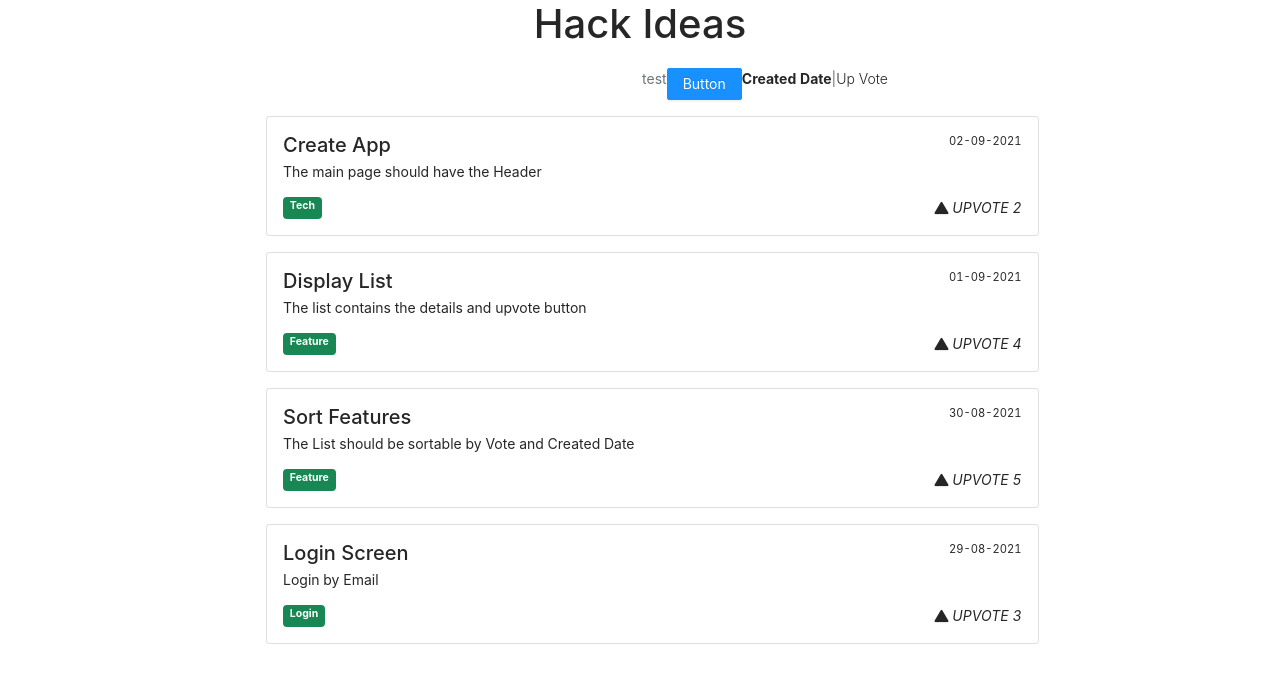
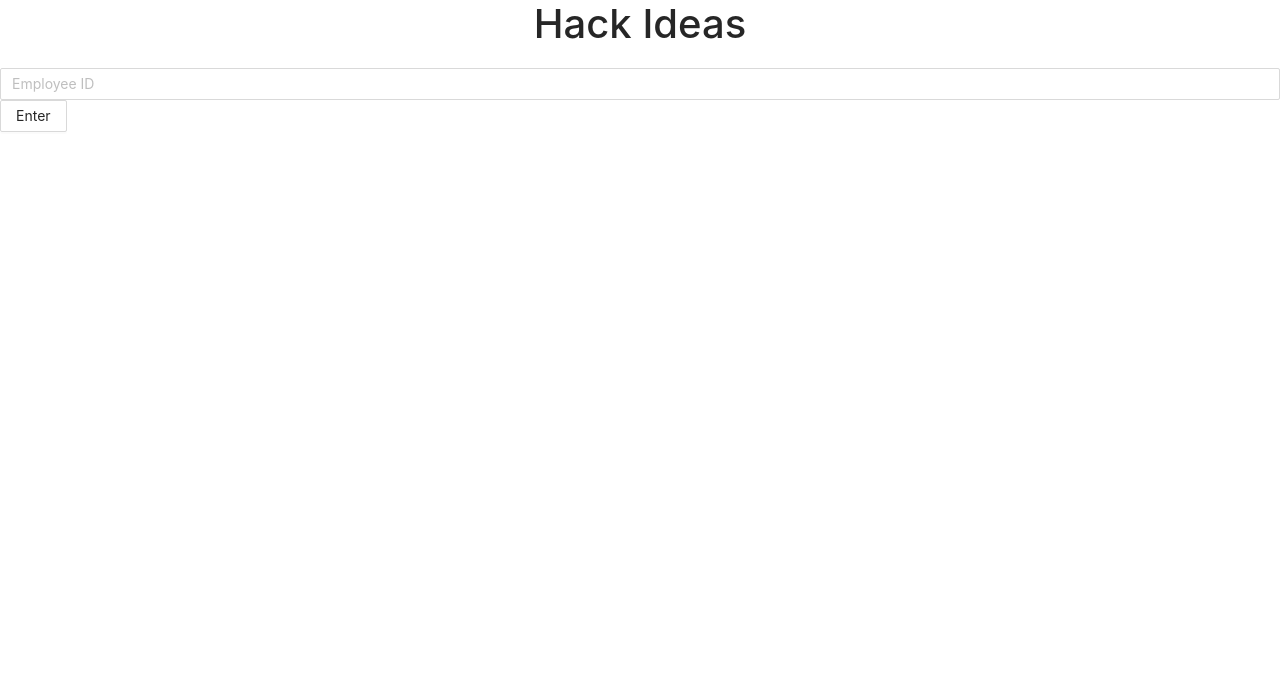
Before and after one commit to Hashim14/Hack_Ideas, a React (Create React App) app: page / in a window 1280 px wide. Shown: the top 682 px of the page. Built offline with nearby package versions, Linux system fonts and the light colour scheme.

Commit message:
-Login Page prototype

```diff
--- a/src/App.js
+++ b/src/App.js
@@ -1,16 +1,15 @@
 import React from "react";
 import List from "./Components/list";
-
+import LoginPage from "./Components/loginPage";
 
 function App() {
   return (
     <div className="App">
       <div className="d-flex justify-content-center">
         <h1>Hack Ideas</h1>
-
       </div>
-
-      <List />
+      <LoginPage />
+      {/* <List /> */}
     </div>
   );
 }
--- a/src/Components/createForm.js
+++ b/src/Components/createForm.js
@@ -26,9 +26,9 @@ const CreateForm = ({ visible, onCreate, onCancel }) => {
         form={form}
         layout="vertical"
         name="form_in_modal"
-        initialValues={{
-          modifier: 'public',
-        }}
+        // initialValues={{
+        //   modifier: 'public',
+        // }}
       >
         <Form.Item
           name="title"
@@ -45,13 +45,13 @@ const CreateForm = ({ visible, onCreate, onCancel }) => {
         <Form.Item name="description" label="Description">
           <Input type="textarea" />
         </Form.Item>
-        {/* <Form.Item name="tags" className="collection-create-form_last-form-item">
+        <Form.Item name="tags" className="collection-create-form_last-form-item">
           <Radio.Group>
-            <Radio value="public">Tech</Radio>
-            <Radio value="private">Feature</Radio>
-            <Radio value="private">Login</Radio>
+            <Radio value="tech">Tech</Radio>
+            <Radio value="feature">Feature</Radio>
+            <Radio value="login">Login</Radio>
           </Radio.Group>
-        </Form.Item> */}
+        </Form.Item>
       </Form>
     </Modal>
   );
--- a/src/Components/list.js
+++ b/src/Components/list.js
@@ -14,13 +14,14 @@ const List = () => {
   const voteToggle = () => {
     voteOrder ? setVoteOrder(true) : setVoteOrder(true);
     setDateOrder(false);
+    console.log(dateOrder, "vote on date off");
   };
   // console.log(voteOrder, "vote");
 
   const sortDate = () => {
     dateOrder ? setDateOrder(true) : setDateOrder(true);
     setVoteOrder(false);
-    console.log(dateOrder, "date");
+    console.log(voteOrder, "vote off date on");
   };
 
   useEffect(() => {
@@ -33,7 +34,7 @@ const List = () => {
     });
     console.log(sortByVote);
     setList(sortByVote);
-  }, [voteOrder]);
+  }, [voteToggle]);
 
   useEffect(() => {
     const sortByDate = list.sort((a, b) => {
@@ -45,7 +46,7 @@ const List = () => {
     });
     console.log(sortByDate, "sort by date");
     setList(sortByDate);
-  }, [dateOrder]);
+  }, [sortDate]);
 
   const [visible, setVisible] = React.useState(false);
   const onCreate = (values) => {
--- /dev/null
+++ b/src/Components/loginPage.js
@@ -0,0 +1,24 @@
+import React from "react";
+import { AutoComplete, Input } from "antd";
+import { Button } from "antd";
+
+const LoginPage = () => {
+  const [id, setId] = React.useState("");
+
+  const handleChange = (e) => {
+    setId(e.target.value);
+    console.log(id);
+  };
+  const initialValue = { id: "adminpass" };
+  const handleSubmit = () => {
+    id == initialValue.id ? console.log("works") : console.log("error");
+  };
+  return (
+    <div>
+      <Input placeholder="Employee ID" onChange={handleChange} />
+      <Button onClick={handleSubmit}>Enter</Button>
+    </div>
+  );
+};
+
+export default LoginPage;
```
